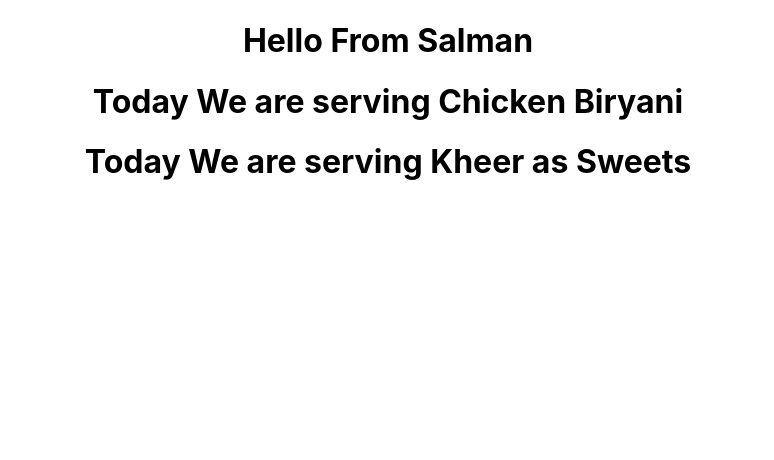
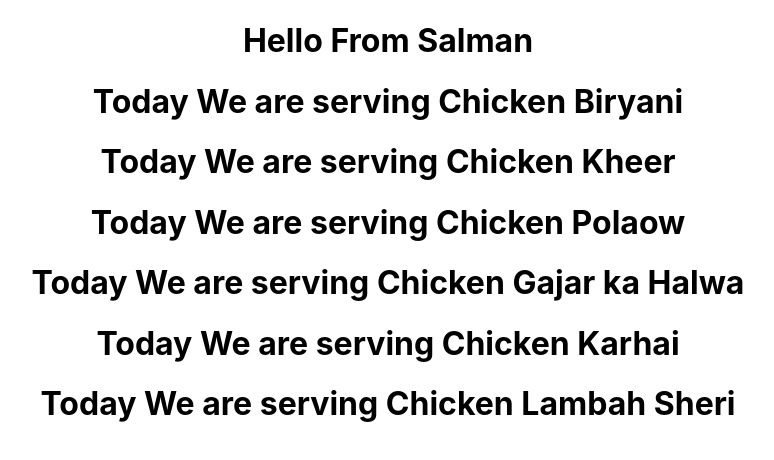
Before and after one commit to Salman-Raza-stack/boot-champ-react-app1, a React (Create React App) app: page / in a window 1280 px wide. Shown: the top 460 px of the page, without its empty margins (252-1026 px from the left). Built offline with nearby package versions, Linux system fonts and the light colour scheme.

Commit message:
now its okay

```diff
--- a/src/App.js
+++ b/src/App.js
@@ -7,6 +7,8 @@ function App() {
     <div className="App">
       <h1> Hello From Salman </h1>
       <Dinner dishName="Biryani" sweets="Kheer" />
+      <Dinner dishName="Polaow" sweets="Gajar ka Halwa" />
+      <Dinner dishName="Karhai" sweets="Lambah Sheri" />
     </div>
   );
 }
--- a/src/dinner.js
+++ b/src/dinner.js
@@ -3,8 +3,8 @@ import React from "react";
 function Dinner(props) {
   return (
     <div>
-      <h1>Today We are serving Chicken Biryani {props.Biryani}</h1>
-      <h1>Today We are serving Kheer as Sweets {props.Kheer}</h1>
+      <h1>Today We are serving Chicken {props.dishName}</h1>
+      <h1>Today We are serving Chicken {props.sweets}</h1>
     </div>
   );
 }
```
